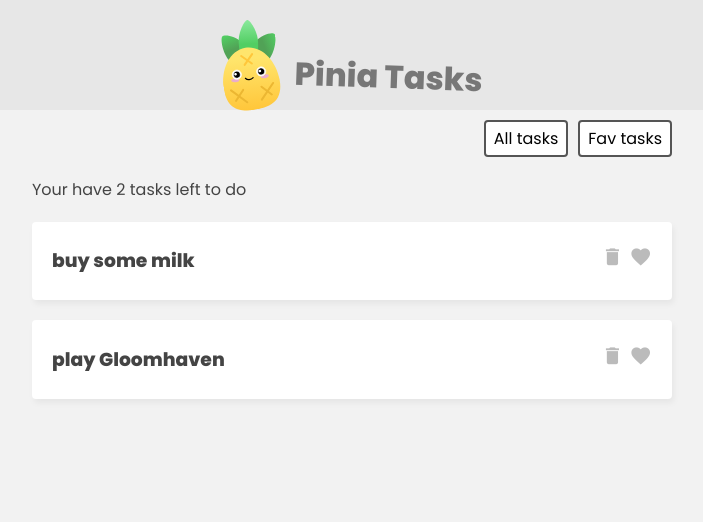
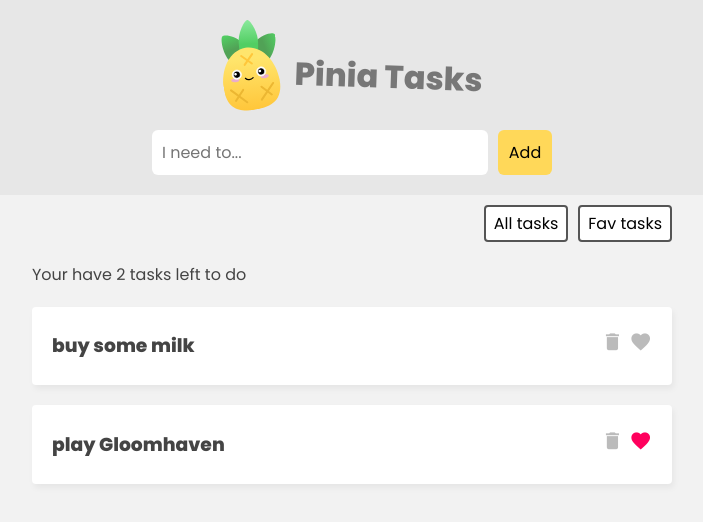
Before and after one commit to Ssteengohan/Pinia-Crash-Course, a Vue app: page / in a window 1280 px wide. Shown: the top 522 px of the page, without its empty margins (288-991 px from the left). Built offline with nearby package versions, Linux system fonts and the light colour scheme.

Commit message:
Ep6 - Actions

```diff
--- a/src/App.vue
+++ b/src/App.vue
@@ -7,7 +7,7 @@
     </header>
 
     <!--new task form -->
-    <div class="new-task-">
+    <div class="new-task-form">
       <TaskForm />
     </div>
 
@@ -39,11 +39,13 @@
 <script>
 import { ref } from 'vue';
 import TaskDetails from "./components/TaskDetails.vue";
+import TaskForm from "./components/TaskForm.vue";
 import { useTaskStore } from "./stores/TaskStore";
 
 export default {
   components: {
     TaskDetails,
+    TaskForm,
   },
   setup() {
     const taskStore = useTaskStore();
--- a/src/assets/main.css
+++ b/src/assets/main.css
@@ -58,6 +58,9 @@
   cursor: pointer;
   color: #bbb;
 }
+.task i.active {
+  color: #ff005d;
+}
 
 /* filter nav */
 .filter {
@@ -76,3 +79,32 @@
   font-size: 0.8em;
   font-size: 1em;
 }
+
+/* new task form */
+.new-task-form {
+  background: #e7e7e7;
+  padding: 20px 0;
+}
+form {
+  max-width: 400px;
+  margin: 0 auto;
+  display: grid;
+  grid-template-columns: 3fr 1fr;
+  gap: 10px;
+}
+form button {
+  background: #ffd859;
+  border: 0;
+  padding: 10px;
+  font-family: "Poppins";
+  border-radius: 6px;
+  cursor: pointer;
+  font-size: 1em;
+}
+form input {
+  border: 0;
+  padding: 10px;
+  border-radius: 6px;
+  color: #555;
+  font-size: 1em;
+}
--- a/src/components/TaskDetails.vue
+++ b/src/components/TaskDetails.vue
@@ -2,14 +2,28 @@
     <div class="task">
         <h3>{{ task.title }}</h3>
         <div class="icons">
-            <i class="material-icons">delete</i>
-            <i class="material-icons">favorite</i>
+            <i
+            class="material-icons"
+            @click="taskStore.deleteTask(task.id)"
+            >delete</i>
+            <i
+            class="material-icons"
+            :class="{ active: task.isFav }"
+            @click="taskStore.toggleFav(task.id)"
+            >favorite</i>
         </div>
     </div>
 </template>
 
 <script>
+    import { useTaskStore } from "../stores/TaskStore";
+
     export default {
-        props: ['task']
+        props: ['task'],
+        setup() {
+            const taskStore = useTaskStore();
+
+            return { taskStore };
+        }
     }
 </script>
--- a/src/components/TaskForm.vue
+++ b/src/components/TaskForm.vue
@@ -7,18 +7,19 @@
 
 <script>
 import { useTaskStore } from "../stores/TaskStore";
+import { ref } from "vue";
 
 export default {
   setup() {
-    const taskStore = useTaskStore;
+    const taskStore = useTaskStore();
 
-    const newTask = ref("");
+    const newTask = ref('');
 
     const handleSubmit = () => {
-        if (newTask.value.lenght > 0) {
+      if (newTask.value.length > 0) {
         taskStore.addTask({
           title: newTask.value,
-                isFave: false,
+          isFav: false,
           id: Math.floor(Math.random() * 10000),
         });
         newTask.value = "";
--- a/src/stores/TaskStore.js
+++ b/src/stores/TaskStore.js
@@ -3,17 +3,17 @@
 export const useTaskStore = defineStore("taskStore", {
   state: () => ({
     tasks: [
-      { id: 1, title: "buy some milk", isFave: false },
-      { id: 2, title: "play Gloomhaven", isFave: true },
+      { id: 1, title: "buy some milk", isFav: false },
+      { id: 2, title: "play Gloomhaven", isFav: true },
     ],
   }),
   getters: {
     favs() {
-      return this.tasks.filter((t) => t.isFave);
+      return this.tasks.filter((t) => t.isFav);
     },
     favCount() {
       return this.tasks.reduce((p, c) => {
-        return c.isFave ? p + 1 : p;
+        return c.isFav ? p + 1 : p;
       }, 0);
     },
     totalCount: (state) => {
@@ -23,6 +23,15 @@
     actions: {
         addTask(task) {
             this.tasks.push(task);
+        },
+        deleteTask(id) {
+          this.tasks = this.tasks.filter(t => {
+            return t.id !== id;
+          });
+        },
+        toggleFav(id) {
+          const task = this.tasks.find(t => t.id === id);
+          task.isFav = !task.isFav;
         }
     }
 });
```
Lines whose indentation alone changed are shown as unchanged.
